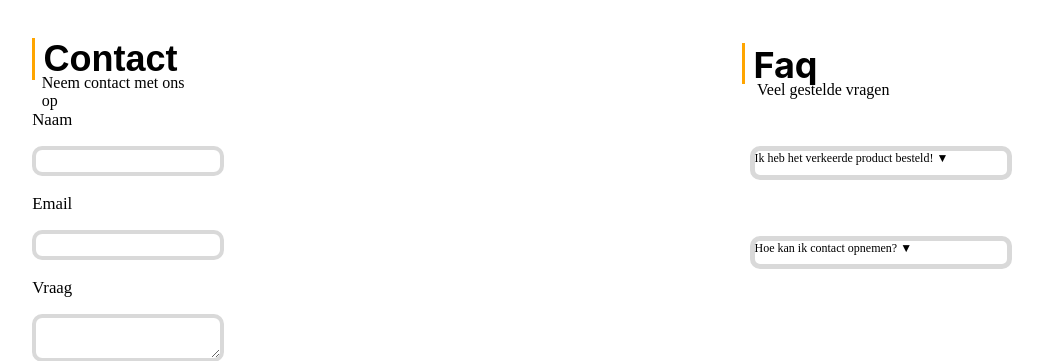
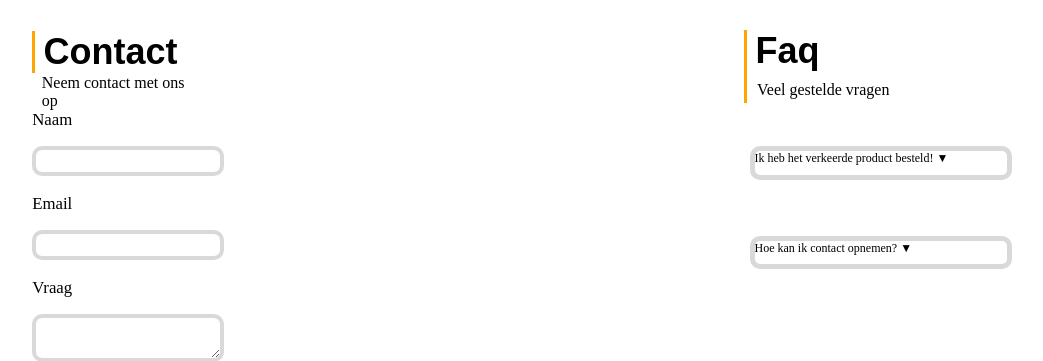
Before and after one commit to TiesOnKip/krashosting, a PHP site: page /contact.php in a window 1280 px wide. Shown: the part 70-431 px from the top of the page, without its empty margins (83-1126 px from the left). Run offline with PHP 8.4, Linux system fonts and the light colour scheme; some web fonts are replaced.

Commit message:
titels gefixed

```diff
--- a/src/css/contact.css
+++ b/src/css/contact.css
@@ -5,6 +5,7 @@ h1 {
     margin-bottom: 2rem;
     border-left: 0.37rem solid orange;
     padding-left: 0.87rem;
+
 }
 
 .contactTitel {
@@ -138,7 +139,7 @@ h1 {
     height: 73px;
     flex-shrink: 0;
     color: #000;
-    font-family: Inter;
+    font-family: var(--anek);
     font-size: 60px;
     font-style: normal;
     font-weight: 700;
@@ -146,7 +147,7 @@ h1 {
     position: absolute;
     width: 269;
     height: 73;
-    top: 194px;
+    top: 150px;
     left: 1287px;
 
 }
@@ -257,11 +258,12 @@ h1 {
         margin-bottom: 1.125rem;
         border-left-width: 0.225rem;
         padding-left: 0.525rem;
+
     }
 
     .contactTitel {
         width: 11.25%;
-        top: 6.75rem;
+        top: 6.3rem;
         left: 9%;
         font-size: 2.25rem;
     }
@@ -326,9 +328,9 @@ h1 {
 
     .faqTitel {
         width: 150px;
-        height: 41.25px;
-        top: 112.5px;
-        left: 825px;
+
+        top: 100px;
+        left: 827px;
         font-size: 36px;
     }
 
```
